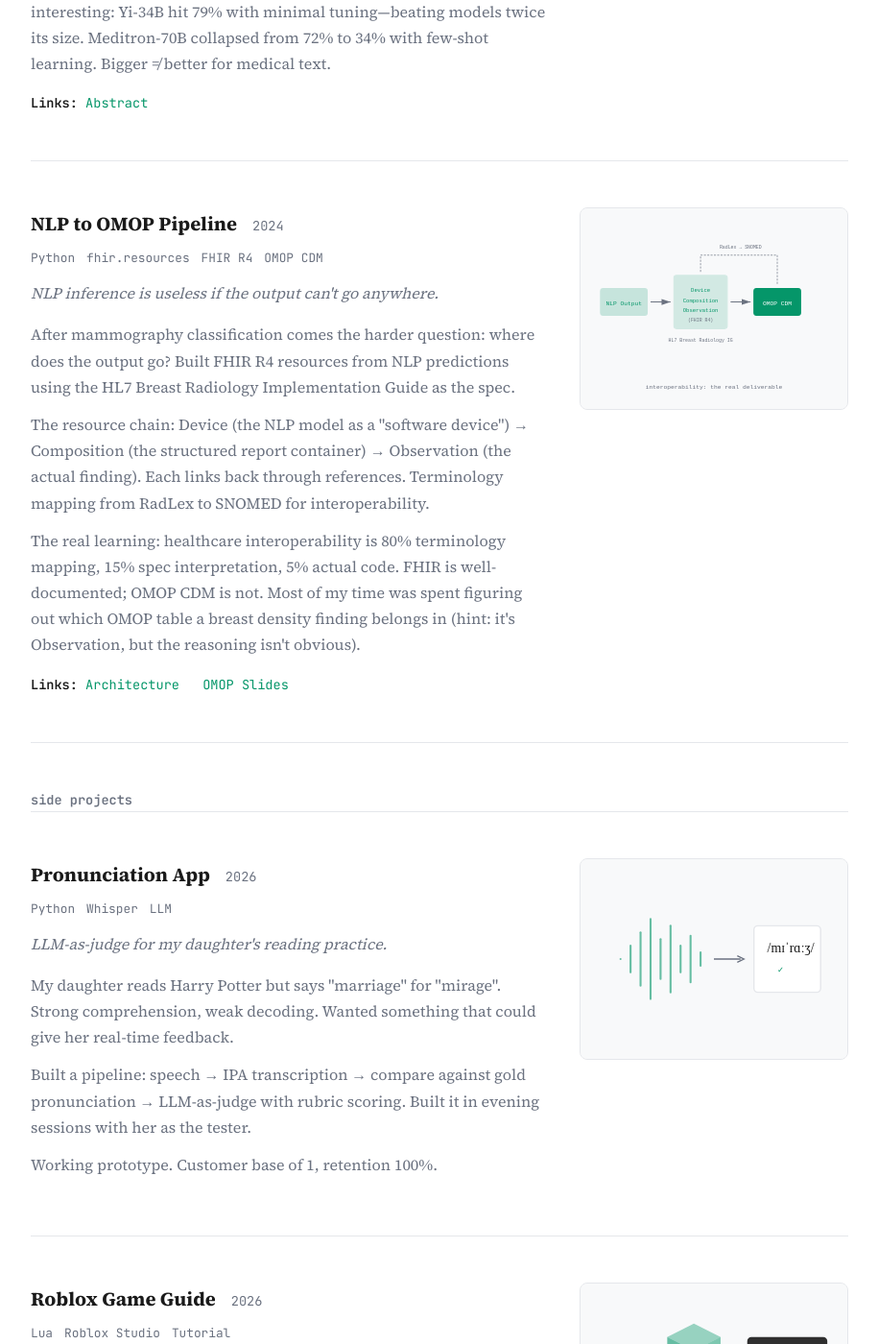
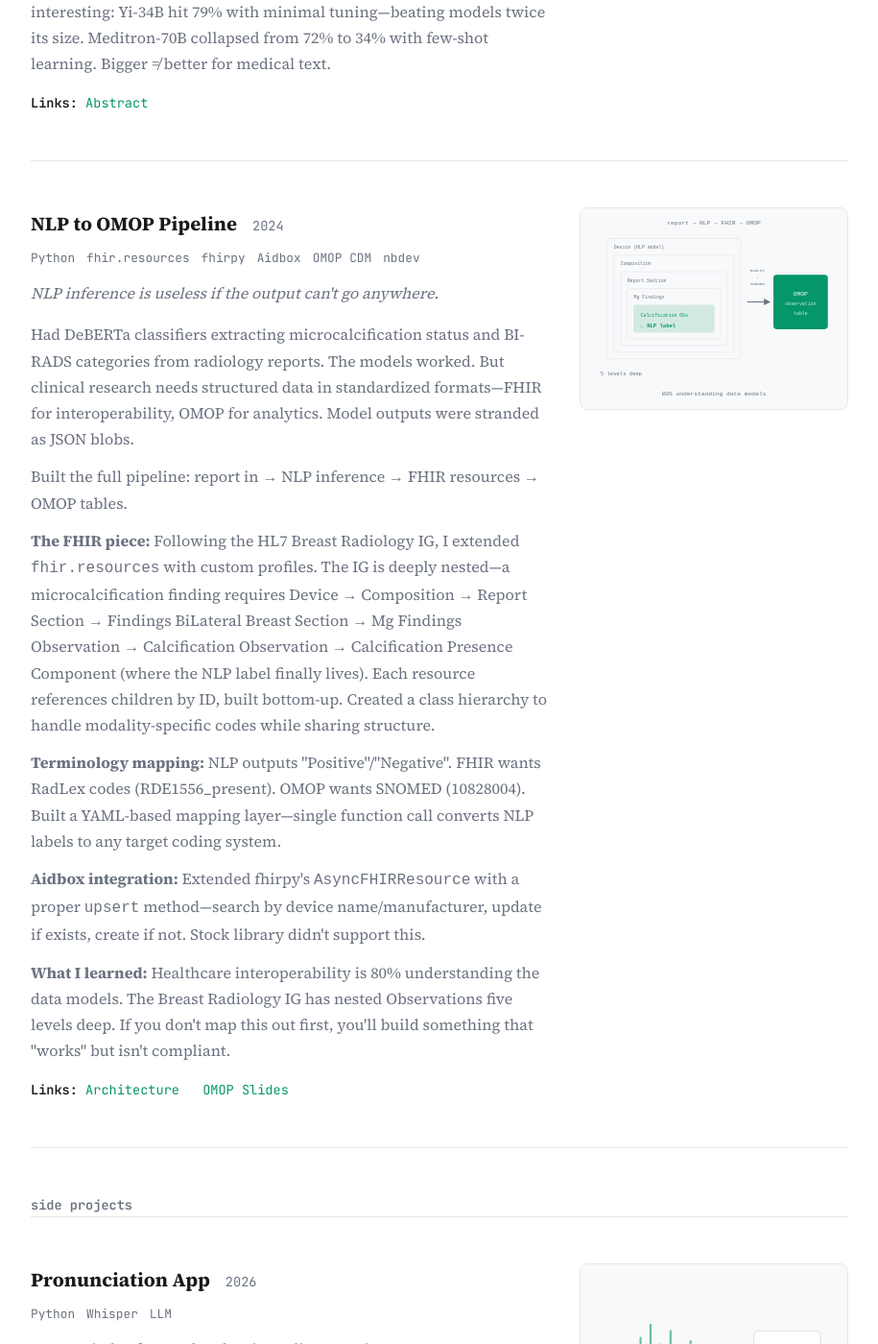
Before and after one commit to khankanz/khankanz.github.io, a Jekyll site: the page built from projects.html, in a window 1280 px wide and 1400 px high, scrolled down 3093 px. Shown: the whole window at 96% size, without its empty margins (182-1097 px from the left). Built offline with Jekyll 4.4.1, drawn with Linux system fonts in a browser that asks for light colours.

Commit message:
Update NLP to OMOP Pipeline with expanded description
- Add detailed FHIR nesting (5 levels deep to Calcification Obs)
- Document fhirpy/Aidbox integration and upsert method
- Add terminology mapping layer (NLP → RadLex → SNOMED)
- Update tags: fhirpy, Aidbox, nbdev
- Update SVG to visualize nested FHIR structure

Co-Authored-By: Claude Opus 4.5 <noreply@anthropic.com>

```diff
--- a/projects.html
+++ b/projects.html
@@ -381,14 +381,19 @@ title: Projects — Zardar Khan
           <div class="project-tags">
             <span>Python</span>
             <span>fhir.resources</span>
-            <span>FHIR R4</span>
+            <span>fhirpy</span>
+            <span>Aidbox</span>
             <span>OMOP CDM</span>
+            <span>nbdev</span>
           </div>
           <p class="project-tagline">NLP inference is useless if the output can't go anywhere.</p>
           <div class="project-body">
-            <p>After mammography classification comes the harder question: where does the output go? Built FHIR R4 resources from NLP predictions using the HL7 Breast Radiology Implementation Guide as the spec.</p>
-            <p>The resource chain: Device (the NLP model as a "software device") → Composition (the structured report container) → Observation (the actual finding). Each links back through references. Terminology mapping from RadLex to SNOMED for interoperability.</p>
-            <p>The real learning: healthcare interoperability is 80% terminology mapping, 15% spec interpretation, 5% actual code. FHIR is well-documented; OMOP CDM is not. Most of my time was spent figuring out which OMOP table a breast density finding belongs in (hint: it's Observation, but the reasoning isn't obvious).</p>
+            <p>Had DeBERTa classifiers extracting microcalcification status and BI-RADS categories from radiology reports. The models worked. But clinical research needs structured data in standardized formats—FHIR for interoperability, OMOP for analytics. Model outputs were stranded as JSON blobs.</p>
+            <p>Built the full pipeline: report in → NLP inference → FHIR resources → OMOP tables.</p>
+            <p><strong>The FHIR piece:</strong> Following the HL7 Breast Radiology IG, I extended <code>fhir.resources</code> with custom profiles. The IG is deeply nested—a microcalcification finding requires Device → Composition → Report Section → Findings BiLateral Breast Section → Mg Findings Observation → Calcification Observation → Calcification Presence Component (where the NLP label finally lives). Each resource references children by ID, built bottom-up. Created a class hierarchy to handle modality-specific codes while sharing structure.</p>
+            <p><strong>Terminology mapping:</strong> NLP outputs "Positive"/"Negative". FHIR wants RadLex codes (RDE1556_present). OMOP wants SNOMED (10828004). Built a YAML-based mapping layer—single function call converts NLP labels to any target coding system.</p>
+            <p><strong>Aidbox integration:</strong> Extended fhirpy's <code>AsyncFHIRResource</code> with a proper <code>upsert</code> method—search by device name/manufacturer, update if exists, create if not. Stock library didn't support this.</p>
+            <p><strong>What I learned:</strong> Healthcare interoperability is 80% understanding the data models. The Breast Radiology IG has nested Observations five levels deep. If you don't map this out first, you'll build something that "works" but isn't compliant.</p>
           </div>
           <div class="project-links">
             <strong>Links:</strong> <a href="/assets/biomatrix-pipeline-v3-ppt.pdf" target="_blank">Architecture</a> <a href="/assets/omop-toronto-zk-pdf.pdf" target="_blank">OMOP Slides</a>
```
Also changed, not shown: assets/images/projects/nlp-omop-pipeline.svg.
